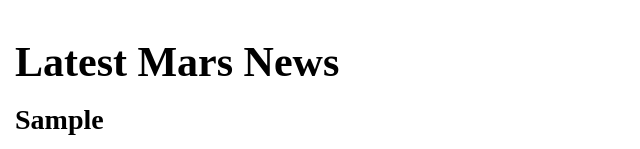
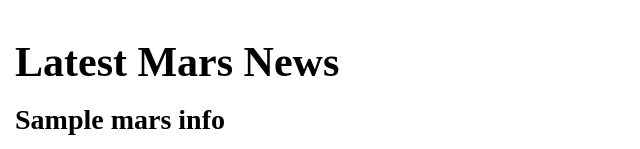
Before and after one commit to ecosterlund/web-scraping-challenge, a Flask app: page / in a window 1280 px wide. Shown: the part 295-444 px from the top of the page, without its empty margins (0-640 px from the left). Run offline with Flask 2, Linux system fonts and the light colour scheme; grey boxes marked "Sample" are stand-in pictures; a database or web service that is not in the repository returns one stand-in record (values such as "Sample title"); some libraries are stand-ins or nearby versions.

Commit message:
Working, just needs hemisphere data

```diff
--- a/Missions_to_Mars/app.py
+++ b/Missions_to_Mars/app.py
@@ -27,7 +27,7 @@ def scrape():
     mars_data = scrape_mars.scrape()
 
     # Update the Mongo database using update and upsert=True
-    mongo.db.mars_data.update({}, mars_data, upsert=True)
+    mongo.db.mars_info.update({}, mars_data, upsert=True)
 
     # Redirect back to home page
     return redirect("/")
--- a/Missions_to_Mars/templates/index.html
+++ b/Missions_to_Mars/templates/index.html
@@ -28,8 +28,8 @@
     <div class="container row">
       <div class="col-md-12 text-size">
         <h1>Latest Mars News</h1>
-        <h2 class="heading">{{mars_info.recent_news}}</h2>
-        <p>{{mars_info.recent_paragraph}}</p>
+        <h2 class="heading">{{mars_info.news_title}}</h2>
+        <p>{{mars_info.news_paragraph}}</p>
       </div>
     </div>
 
@@ -40,10 +40,10 @@
         <h1 class="col-sm-6 col-lg-6">Mars Facts</h1>
       </div>
       <div class="col-sm-6 col-lg-6 image">
-        <img src="{{ mars_info.featured_jpl_image }}" alt="" width="100%">
+        <img src="{{ mars_info.jpl_url}}" alt="" width="100%">
       </div>
       <div class="col-sm-6 col-lg-6 image">
-        {{ mars_info.mars_fact | safe }}
+        {{ mars_info.mars_table | safe }}
       </div>
     </div>
     <br>
@@ -61,7 +61,7 @@
             <a href="#" target="_blank">
               <img src="{{ mars_info.img_url0 }}" alt="" style="width:100%">
               <div class="caption">
-                <h3>{{ mars_info.title0 }}</h3>
+                <h3>{{ mars_info.title0}}</h3>
               </div>
             </a>
           </div>
@@ -69,9 +69,9 @@
         <div class="col-md-6">
           <div class="thumbnail">
             <a href="#" target="_blank">
-              <img src="{{ mars_info.img_url1 }}" alt="" style="width:100%">
+              <img src="{{ mars_info.img_url1}}" alt="" style="width:100%">
               <div class="caption">
-                <h3>{{ mars_info.title1 }}</h3>
+                <h3>{{ mars_info.title1}}</h3>
               </div>
             </a>
           </div>
```
Also changed, not shown: Missions_to_Mars/scrape_mars.py (+5 -5 lines).
